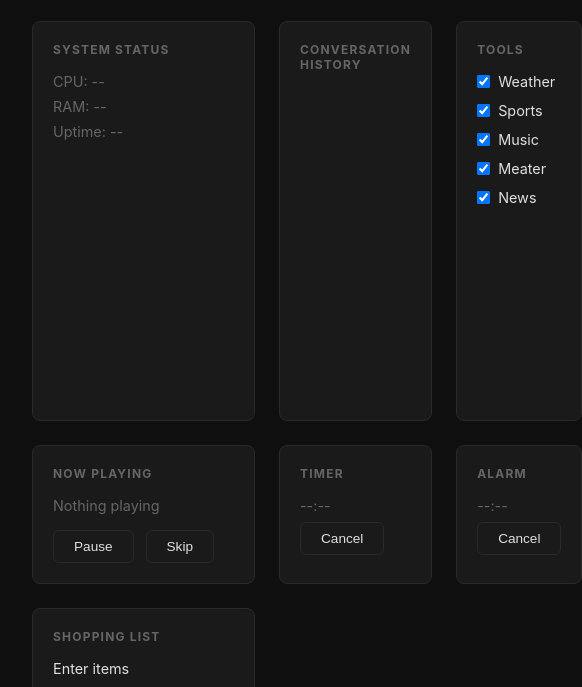
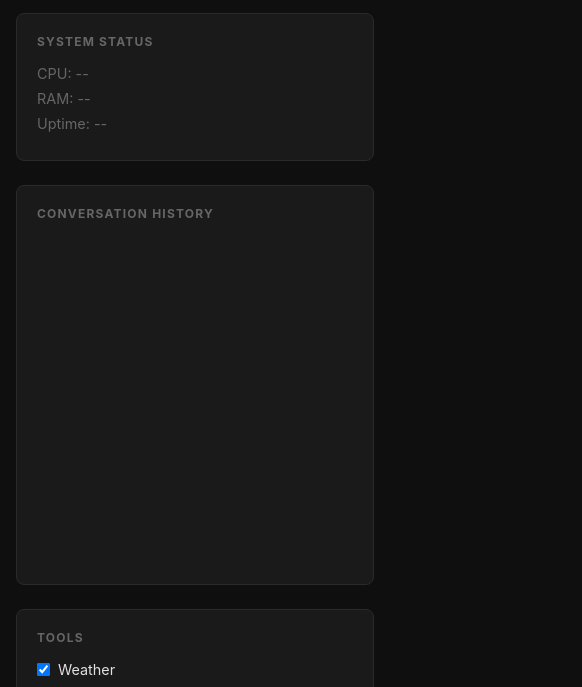
Before and after one commit to geoClink/local-llm-speaker, a website: page public/index.html in a window 390 px wide. Shown: the part 118-805 px from the top of the page, 582 px wide, since content can reach past the window. Drawn offline with Linux system fonts and the light colour scheme; no server answers.

Commit message:
add mobile responsive layout

```diff
--- a/public/style.css
+++ b/public/style.css
@@ -137,3 +137,10 @@ button:hover {
     border-color: var(--accent);
     color: var(--accent);
 }
+
+@media (max-width: 600px) {
+    main {
+        grid-template-columns: 1fr;
+        padding: 1rem;
+    }
+}
```
